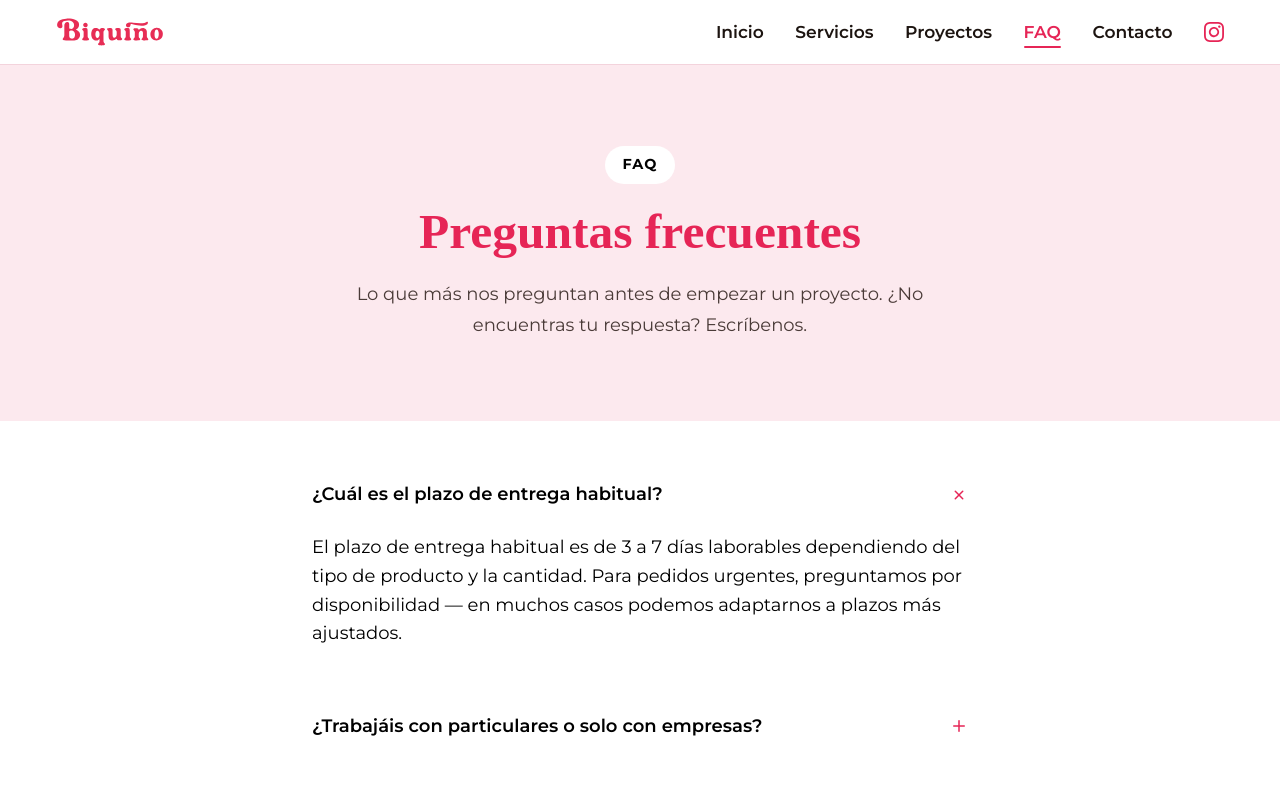
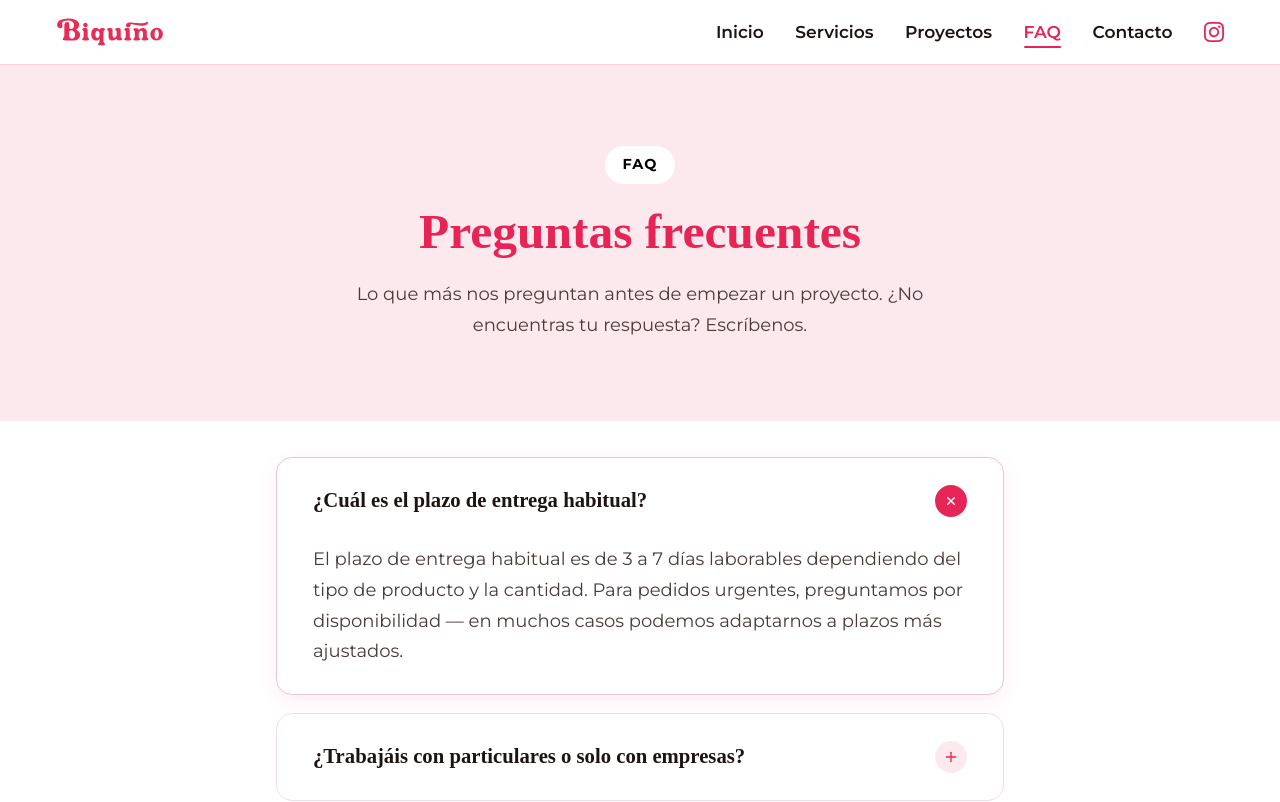
Before and after one commit to AidaG91/biquino-dev, a React (Vite) app: page /faq in a window 1280 px wide. Shown: the top 802 px of the page. Built offline with nearby package versions, Linux system fonts and the light colour scheme; a web font is replaced by a local one.

Commit message:
feat: update faq styles

```diff
--- a/src/components/faqAccordion/FaqAccordion.jsx
+++ b/src/components/faqAccordion/FaqAccordion.jsx
@@ -50,7 +50,10 @@ export default function FaqAccordion({ items, openFirstByDefault = false }) {
         const triggerId = `faq-trigger-${item.id}`;
 
         return (
-          <section key={item.id} className={styles.item}>
+          <section
+            key={item.id}
+            className={`${styles.item} ${isOpen ? styles.itemOpen : ""}`}
+          >
             <h3 className={styles.heading}>
               <button
                 type="button"
--- a/src/components/faqAccordion/FaqAccordion.module.scss
+++ b/src/components/faqAccordion/FaqAccordion.module.scss
@@ -4,13 +4,27 @@
 .accordion {
   display: flex;
   flex-direction: column;
-  gap: v.$space-sm;
+  gap: v.$space-md;
 }
 
+// Sin overflow:hidden para que el aro de foco no se recorte.
 .item {
   background-color: v.$color-white;
-  border-radius: v.$radius-md;
-  overflow: hidden;
+  border: 1.5px solid v.$color-border-tint;
+  border-radius: v.$radius-lg;
+  transition:
+    border-color v.$transition-normal,
+    box-shadow v.$transition-normal;
+
+  // El aro de foco rodea la tarjeta entera (en vez de cortar la pregunta).
+  &:has(.trigger:focus-visible) {
+    @include m.focus-ring;
+  }
+}
+
+.itemOpen {
+  border-color: v.$color-input-border;
+  box-shadow: 0 6px 20px rgba(230, 37, 86, 0.08);
 }
 
 .heading {
@@ -26,21 +40,24 @@
 
   background: none;
   border: none;
+  border-radius: v.$radius-lg;
   cursor: pointer;
   text-align: left;
 
   padding: v.$space-md v.$space-lg;
-  font-family: v.$font-body;
-  font-weight: 600;
-  font-size: v.$font-size-body;
-  color: v.$color-black;
+  font-family: v.$font-heading;
+  font-weight: 700;
+  font-size: 1.05rem;
+  line-height: 1.35;
+  color: v.$color-dark;
 
   &:hover {
     color: v.$color-primary;
   }
 
+  // El aro lo pinta .item:has(...) alrededor de toda la tarjeta.
   &:focus-visible {
-    @include m.focus-ring;
+    outline: none;
   }
 }
 
@@ -50,14 +67,23 @@
 
 .icon {
   flex-shrink: 0;
-  width: 18px;
-  height: 18px;
+  box-sizing: border-box;
+  width: 32px;
+  height: 32px;
+  padding: 8px;
+  border-radius: 50%;
+  background-color: v.$color-background;
   color: v.$color-primary;
-  transition: transform v.$transition-normal;
+  transition:
+    transform v.$transition-normal,
+    background-color v.$transition-normal,
+    color v.$transition-normal;
 }
 
 .iconOpen {
   transform: rotate(45deg);
+  background-color: v.$color-primary;
+  color: v.$color-white;
 }
 
 .panel {
@@ -66,15 +92,17 @@
 
 .answer {
   margin: 0;
+  max-width: 62ch;
   font-family: v.$font-body;
   font-size: v.$font-size-body;
-  line-height: 1.6;
-  color: v.$color-black;
+  line-height: 1.7;
+  color: v.$color-text-secondary;
 }
 
 @include m.desktop {
   .trigger {
     padding: v.$space-lg v.$space-xl;
+    font-size: 1.15rem;
   }
 
   .panel {
```
